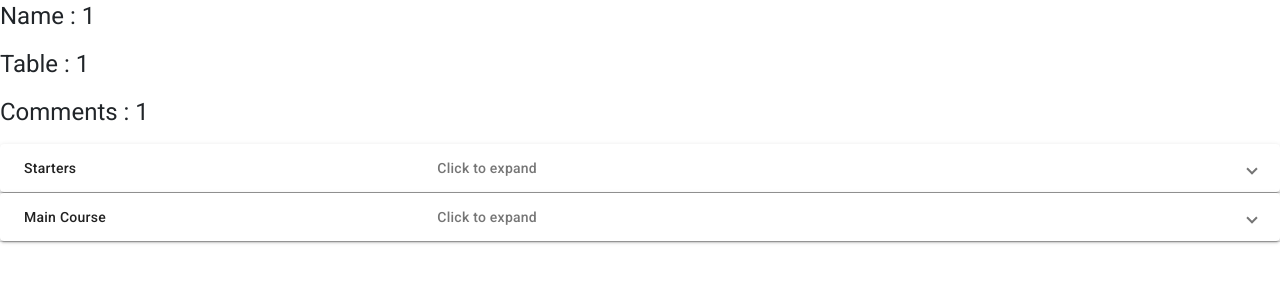
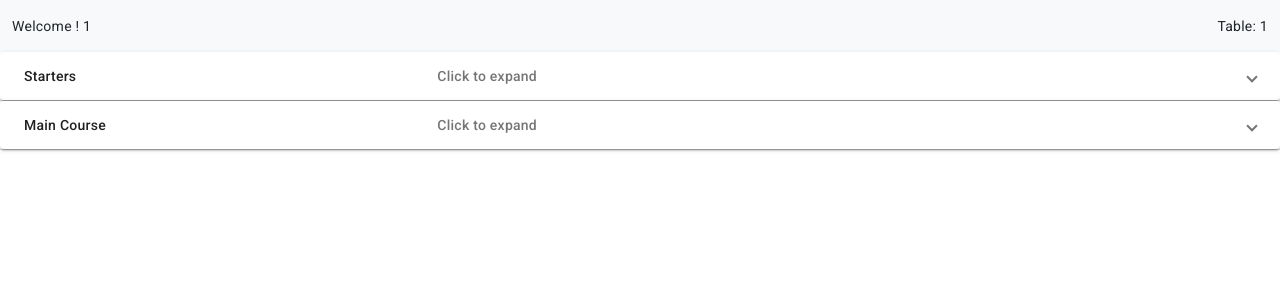
Before and after one commit to BI-with-tech/POC-Order-By-QR, an Angular app: page /menu/1/1/1 in a window 1280 px wide. Shown: the top 300 px of the page. Built offline with nearby package versions, Linux system fonts and the light colour scheme.

Commit message:
menu component header

```diff
--- a/src/app/core/order/menu/menu.component.css
+++ b/src/app/core/order/menu/menu.component.css
@@ -0,0 +1,4 @@
+.menu-header{
+    padding-top: 1rem;
+    padding-bottom: 1rem;;
+}
--- a/src/app/core/order/menu/menu.component.html
+++ b/src/app/core/order/menu/menu.component.html
@@ -1,5 +1,17 @@
-<h1> Name : {{ customer.name }} </h1>
-<h1> Table : {{ customer.table }} </h1>
-<h1> Comments : {{ customer.comments }} </h1>
+<nav class="navbar-light bg-light">
+    <div class="container-fluid menu-header">
+      <div class="row">
+        <div class="col-sm-6 col-md-6">
+
+            <span [ngStyle]="{float: 'left'}">Welcome ! {{customer.name}}</span>
+        </div>
+        <div class="col-sm-6 col-md-6">
+
+            <span [ngStyle]="{float: 'right'}">Table: {{customer.table}}</span>
+        </div>
+      </div>
+    </div>
+</nav>
+
 
 <app-menu-item *ngFor = "let menuItem of menuList" [menuItem] = "menuItem"></app-menu-item>
```
